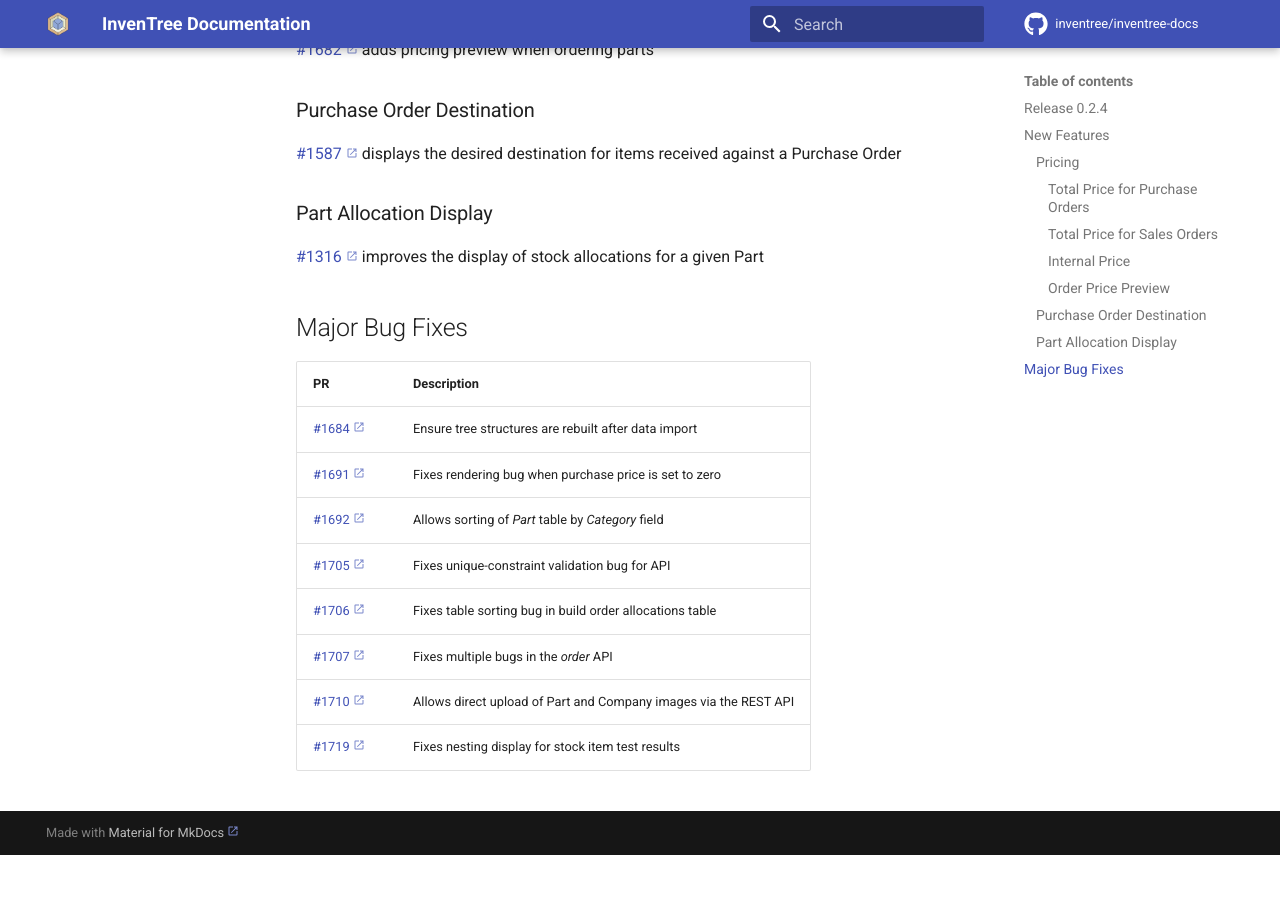
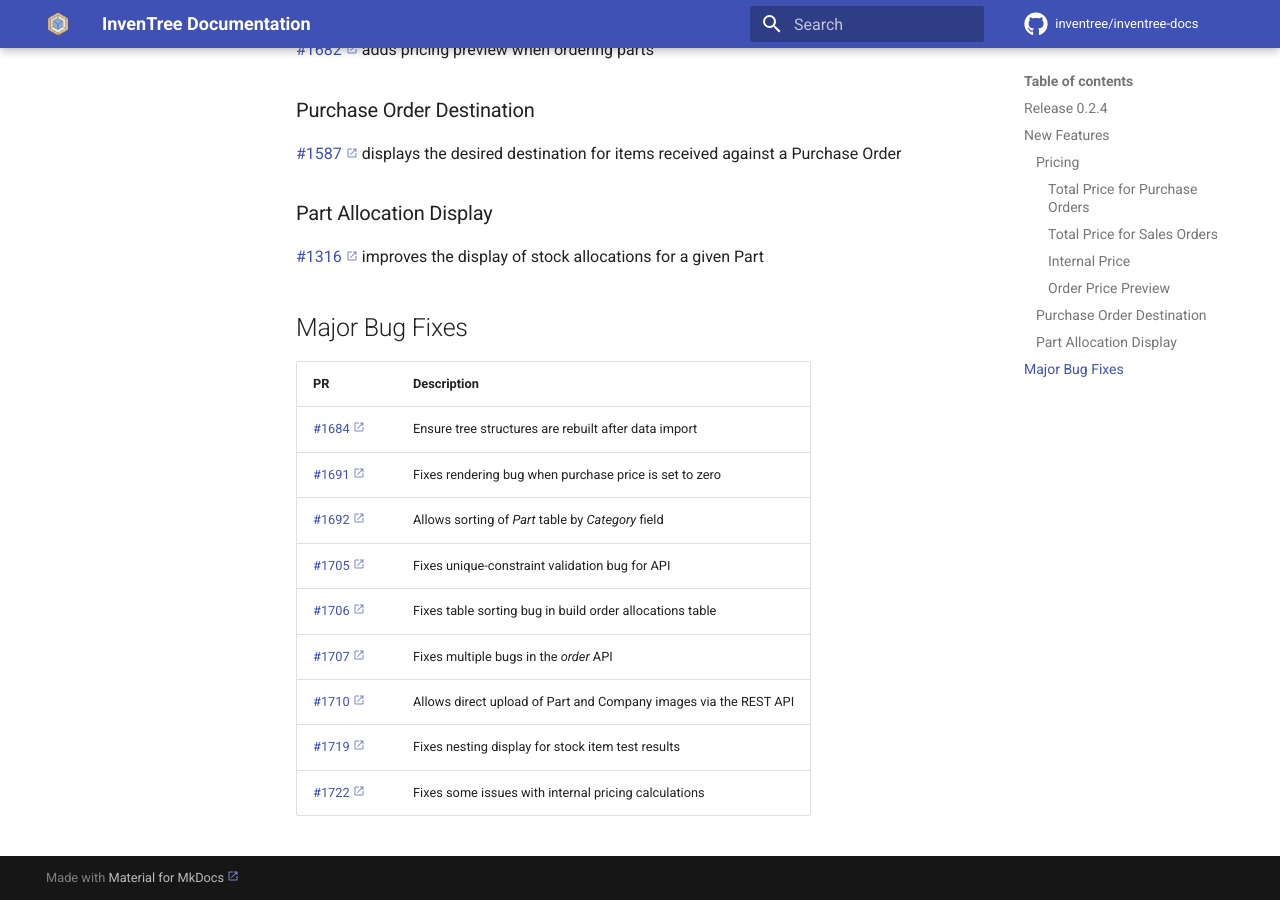
Before and after one commit to inventree/inventree-docs, an MkDocs documentation site: the page built from docs/releases/0.2.4.md, in a window 1280 px wide and 900 px high, scrolled down 681 px. Built offline with MkDocs 1.6.1 and Material for MkDocs 9.7.7, drawn with Linux system fonts in a browser that asks for light colours; a script that is not in the unit is left out; comment, search, counter and statistics services are not loaded; before the commit the page ends 1536 px from its top, so only the background shows below that.

Commit message:
Update 0.2.4.md
Add reference to https://github.com/inventree/InvenTree/pull/1722

```diff
--- a/docs/releases/0.2.4.md
+++ b/docs/releases/0.2.4.md
@@ -48,3 +48,4 @@ This release of InvenTree introduces a number of key improvements regarding pric
 | [#1707](https://github.com/inventree/InvenTree/pull/1707) | Fixes multiple bugs in the *order* API |
 | [#1710](https://github.com/inventree/InvenTree/pull/1710) | Allows direct upload of Part and Company images via the REST API |
 | [#1719](https://github.com/inventree/InvenTree/pull/1719) | Fixes nesting display for stock item test results |
+| [#1722](https://github.com/inventree/InvenTree/pull/1722) | Fixes some issues with internal pricing calculations |
```
